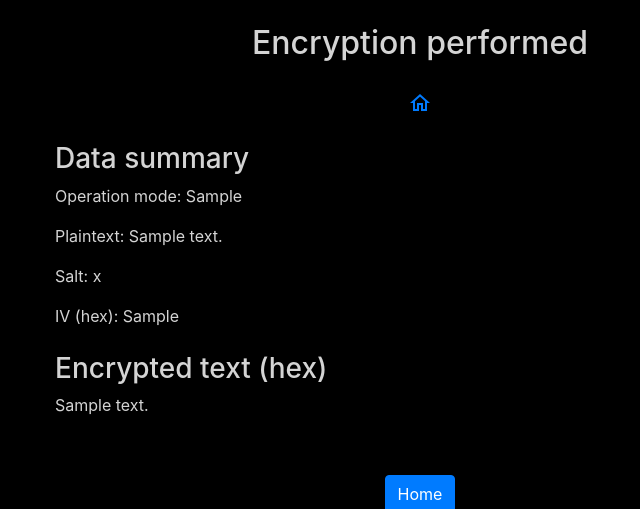
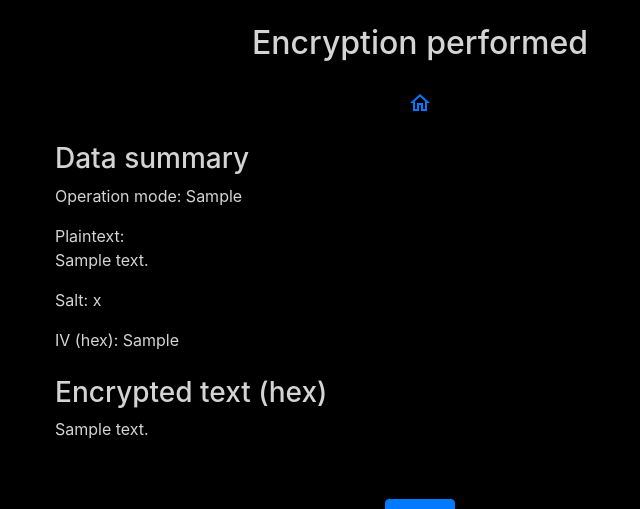
Before and after one commit to sghebrab/GOST_WebService, a Flask app: template templates/encrypt.html in a window 1280 px wide. Shown: the top 509 px of the page, without its empty margins (220-860 px from the left). Run offline with Flask 2, Linux system fonts and the light colour scheme; the template is opened without the code that fills it: most values are stand-ins (such as "Sample title", 1, 10 or a date in 2020); some libraries are stand-ins or nearby versions.

Commit message:
Added styling rules to show newlines and whitespaces when text is presented to the user; Implemented everything so that everything is as stylish as it can be.

```diff
--- a/templates/decrypt.html
+++ b/templates/decrypt.html
@@ -43,7 +43,8 @@
             {% endif %}
             <div id="result" style="margin-top: 1.5em">
                 <h3>Decrypted text</h3>
-                <p>{{plaintext}}</p>
+                <!-- Must leave it like this otherwise the styling rule adds extra whitespaces/newlines -->
+                <div style="white-space: pre-wrap"><p>{{plaintext}}</p></div>
             </div>
         </div>
     </div>
--- a/templates/encrypt.html
+++ b/templates/encrypt.html
@@ -37,7 +37,8 @@
         <div class="col-11 col-md-8">
             <h3>Data summary</h3>
             <p>Operation mode: {{op_mode}}</p>
-            <p>Plaintext: {{plaintext}}</p>
+            <!-- Must leave it like this otherwise the styling rule adds extra whitespaces/newlines -->
+            <div style="white-space: pre-wrap"><p>Plaintext: <br>{{plaintext}}</p></div>
             <p>Salt: {{salt}}</p>
             {% if op_mode != "ECB" %}
             <p>IV (hex): {{iv}}</p>
```
